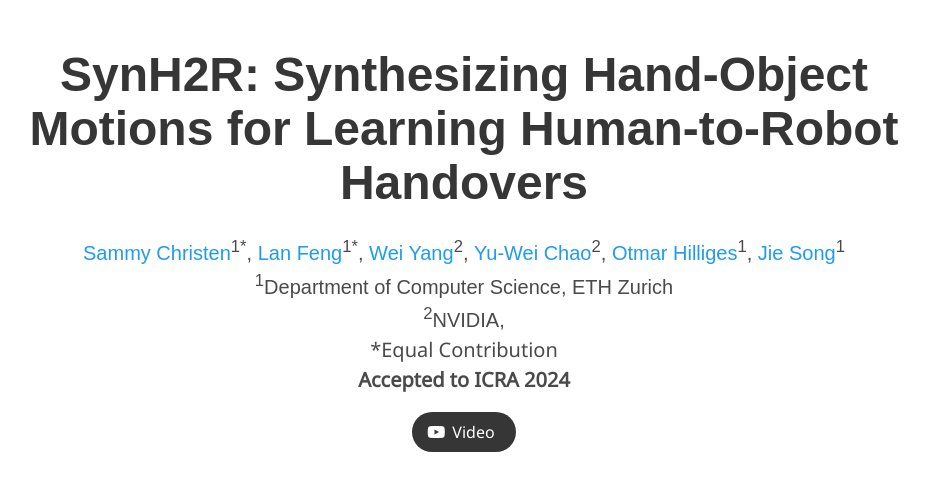
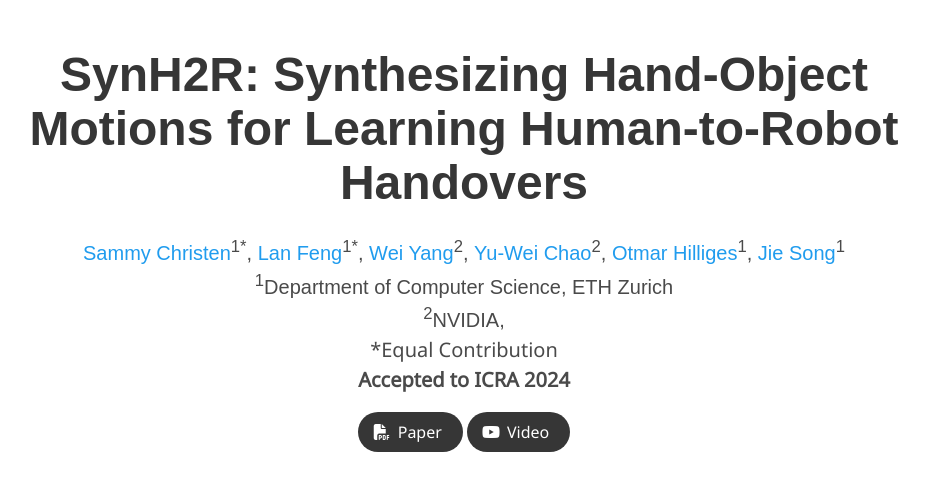
Before and after one commit to eth-ait/synthetic-handovers, a plain HTML site: page index.html in a window 1280 px wide. Shown: the top 502 px of the page, without its empty margins (176-1105 px from the left). Drawn offline with nearby package versions, Linux system fonts and the light colour scheme; some icons are missing; a web font is replaced by a local one.

Commit message:
Update index.html

```diff
--- a/index.html
+++ b/index.html
@@ -81,16 +81,16 @@
 
           <div class="column has-text-centered">
             <div class="publication-links">
-              <!-- PDF Link.
+              <!-- PDF Link. -->
               <span class="link-block">
-                <a href="https://arxiv.org/pdf/2309.07907.pdf"
+                <a href="https://arxiv.org/pdf/2311.05599.pdf"
                    class="external-link button is-normal is-rounded is-dark">
                   <span class="icon">
                       <i class="fas fa-file-pdf"></i>
                   </span>
                   <span>Paper</span>
                 </a>
-              </span> -->
+              </span>
               <!-- Video Link. -->
               <span class="link-block">
                 <a href="https://youtu.be/4YMArbDZcNc"
```
